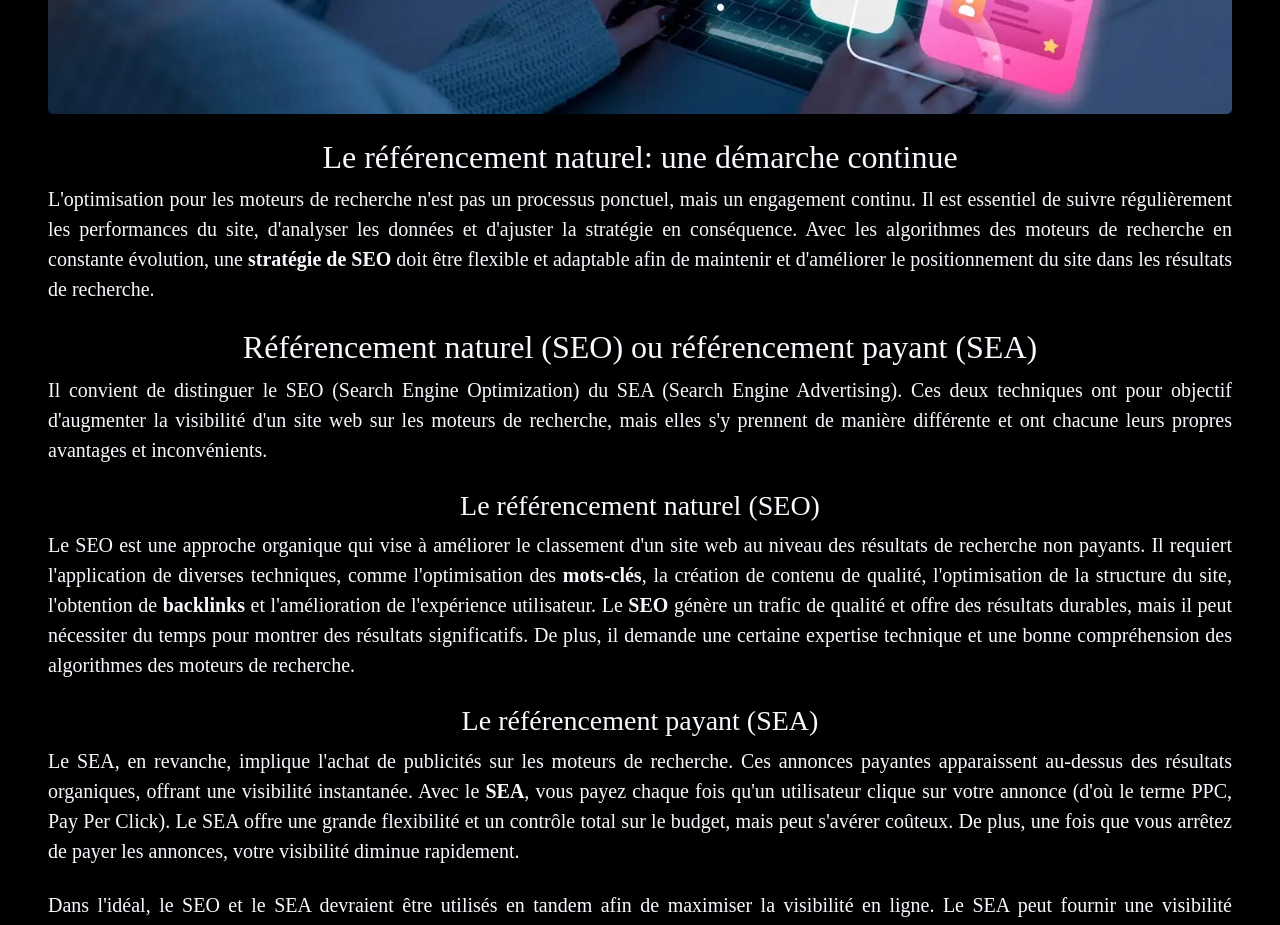
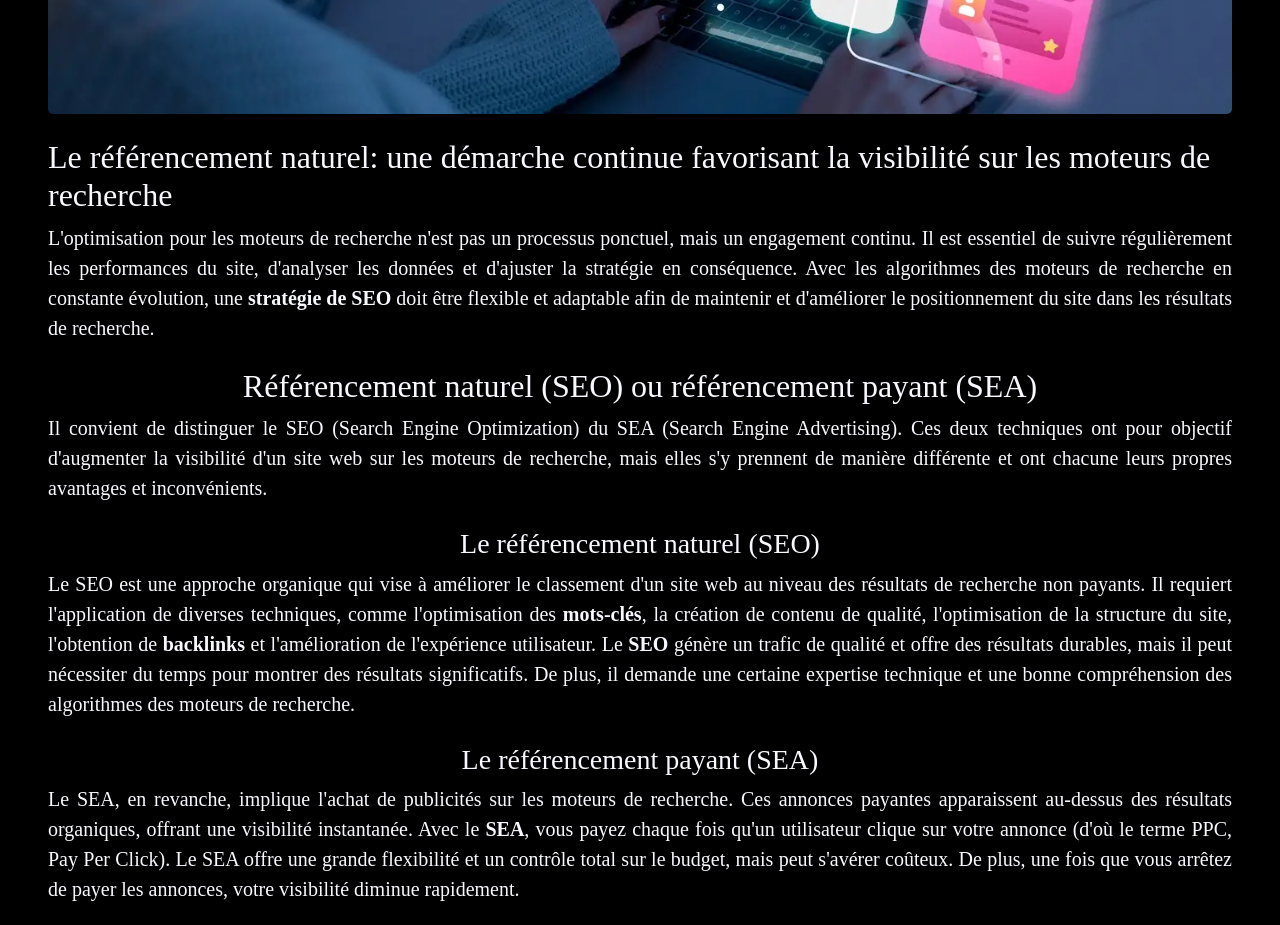
Before and after one commit to White-Wolf-Web/White-wolf-web.com, a Next.js app: page /articles/referencement-seo-google in a window 1280 px wide. Shown: the part 2220-3145 px from the top of the page. Built offline with nearby package versions, Linux system fonts and the light colour scheme.

Commit message:
last of the day

```diff
--- a/app/articles/referencement-seo-google/page.js
+++ b/app/articles/referencement-seo-google/page.js
@@ -5,7 +5,7 @@ import referencementSeo4 from "@/public/Assets/Images/Webp/seo/referencement-seo
 import referencementSeo6 from "@/public/Assets/Images/Webp/seo/referencement-seo-6.webp";
 
 export const metadata = {
-	title: "Référencement SEO: Votre site en tête des recherches de Google 🥇",
+	title: "Référencement SEO: Votre site en tête des recherches Google🥇",
 	description: "L'importance d'un référencement naturel efficace pour assurer le succès de votre projet en ligne. Le SEO permet de gagner en visibilité sur les moteurs de recherche.",
 	canonical: "https://www.white-wolf-web.com/articles/referencement-seo-google",
 };
@@ -90,7 +90,7 @@ export default function ReferencementSEO() {
 					className={`${styles.image} ${styles.imageArticle}`}
 				/>
 				<br />
-				<h2>Le référencement naturel: une démarche continue</h2>
+				<h2>Le référencement naturel: une démarche continue favorisant la visibilité sur les moteurs de recherche</h2>
 				<p>
 					L&apos;optimisation pour les moteurs de recherche n&apos;est pas un processus ponctuel, mais un engagement continu. Il est essentiel de suivre
 					régulièrement les performances du site, d&apos;analyser les données et d&apos;ajuster la stratégie en conséquence. Avec les algorithmes des moteurs de
--- a/app/blog/page.js
+++ b/app/blog/page.js
@@ -6,7 +6,7 @@ import BlogCardData from "@/data/blogCardData";
 import CardBlog from "@/components/Blog/CardBlog";
 
 export const metadata = {
-	title: "Articles et Guides Experts sur le Développement Web, le SEO et Plus Encore",
+	title: "Articles et Guides Experts sur le Développement Web, le SEO et encore +++",
 	description: "Que vous soyez débutant ou professionnel, vous trouverez ici des ressources, des conseils et des astuces pour parfaire vos compétences en développement web",
 	canonical: "https://www.white-wolf-web.com/blog",
 };
```
